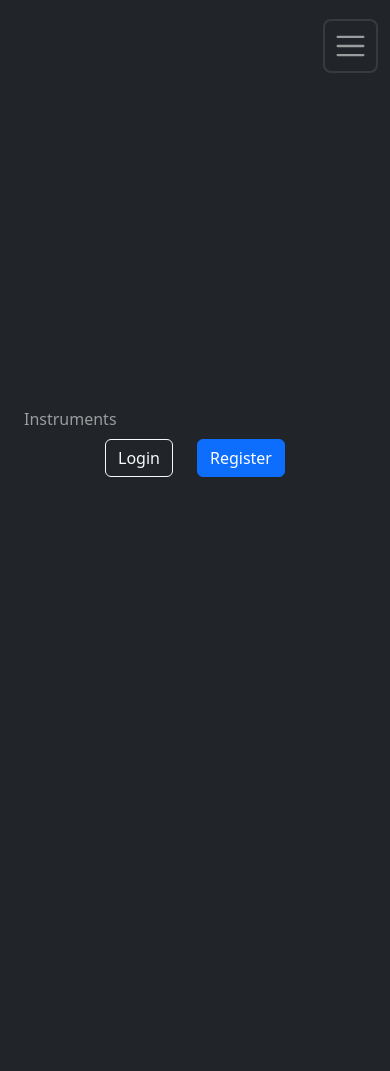
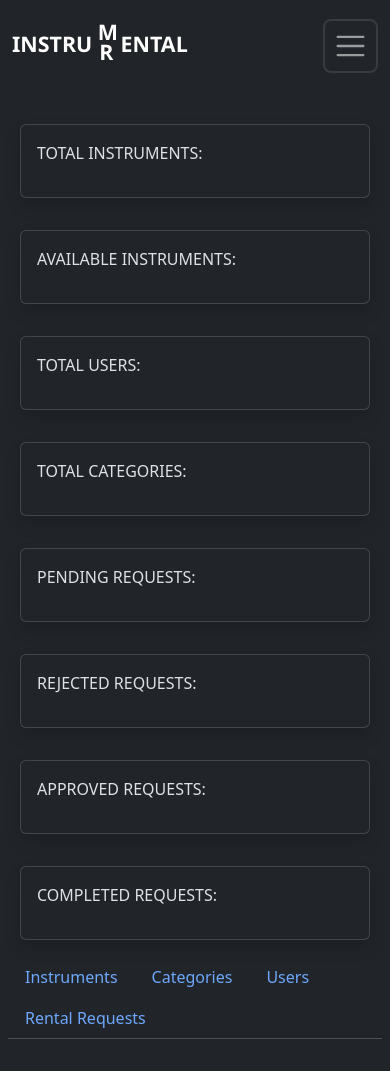
Before and after one commit to freckleyev/MusicInstrumentRental, a Symfony app: template templates/dashboard/dashboard.html.twig in a window 390 px wide. Before the commit the page ends 477 px from the top, so only its background shows below. Run offline with Twig, Linux system fonts and the light colour scheme; the template is opened without the code that fills it, so the values that code supplies are empty; some libraries are stand-ins or nearby versions.

Commit message:
mbile fixed

```diff
--- a/public/styles/styles.css
+++ b/public/styles/styles.css
@@ -17,32 +17,37 @@
     box-shadow: 0 1rem 2rem rgba(0, 0, 0, 0.18) !important;
 }
 
-@media (max-width: 991.98px) {
-    /* Fullscreen overlay positioning */
-    .navbar-collapse.navbar-fullscreen {
-        position: fixed !important;
-        top: 0;
-        left: 0;
-        width: 100vw !important;
-        height: 100vh !important;
-        background-color: #212529 !important; /* Matches Bootstrap dark bg */
-        z-index: 1050;
-        display: flex;
-        flex-direction: column;
-        justify-content: center;
-        align-items: center;
-        padding: 2rem 1.5rem;
-        transition: all 0.3s ease-in-out;
+@media (max-width: 575.98px) {
+    /* 1. Force container & row to full width */
+    .container-fluid {
+        padding-left: 8px !important;
+        padding-right: 8px !important;
+        margin-left: 0 !important;
+        margin-right: 0 !important;
+        width: 100% !important;
+        max-width: 100% !important;
     }
 
-    /* Keep the close/hamburger button accessible above the menu */
-    .navbar-toggler {
-        position: relative;
-        z-index: 1060;
+    /* 2. Fix row overflow margins */
+    .row {
+        margin-left: 0 !important;
+        margin-right: 0 !important;
+        width: 100% !important;
     }
 
-    /* Prevent scrolling background page while menu is open */
-    body:has(.navbar-collapse.show) {
-        overflow: hidden !important;
+    /* 3. Override Masonry dynamic column positioning on mobile */
+    .row[data-masonry] > [class*="col-"] {
+        position: static !important;
+        width: 100% !important;
+        max-width: 100% !important;
+        flex: 0 0 100% !important;
+        padding-left: 4px !important;
+        padding-right: 4px !important;
+        left: auto !important;
+        top: auto !important;
+    }
+
+    .card {
+        width: 100% !important;
     }
 }
```
